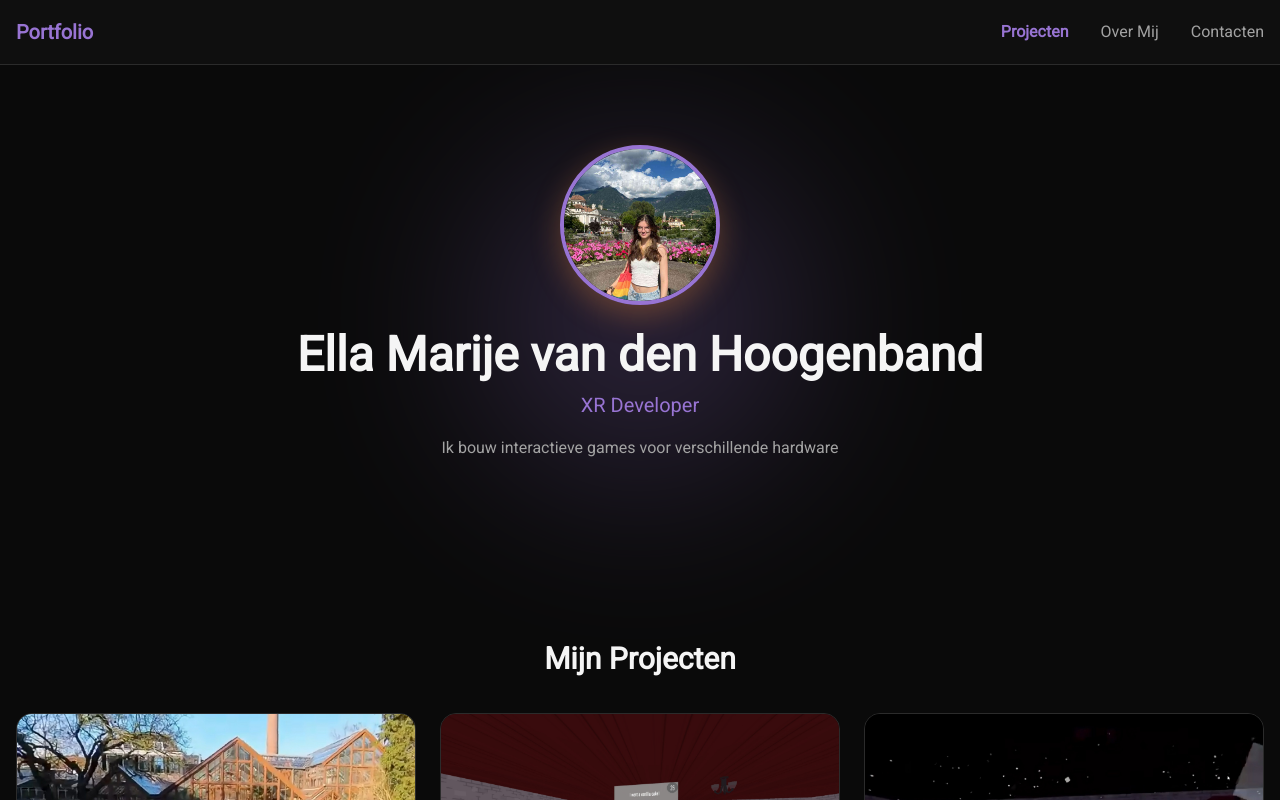
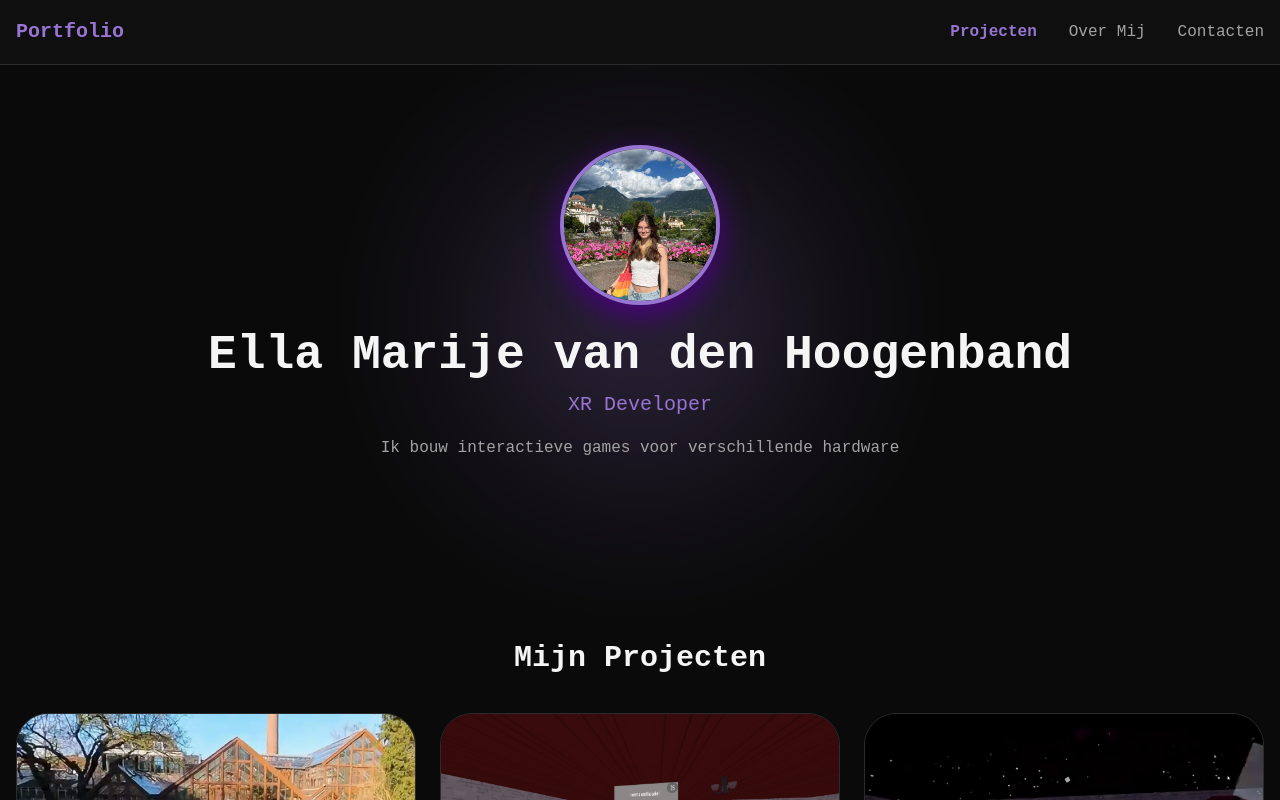
Before and after one commit to ellamvdh/Portfolio-website, a React (Vite) app: page / in a window 1280 px wide. Shown: the top 800 px of the page. Built offline with nearby package versions, Linux system fonts and the light colour scheme.

Commit message:
some styling issues fixed yay

```diff
--- a/src/index.css
+++ b/src/index.css
@@ -1,5 +1,6 @@
 @import url("https://fonts.googleapis.com/css2?family=Roboto&display=swap");
 @import "tailwindcss";
+@import url('https://fonts.googleapis.com/css2?family=VCR+OSD+Mono&family=Roboto+Mono:wght@300;400&display=swap');
 
 :root {
   --bg: #0a0a0a;
@@ -11,24 +12,34 @@
   --accent-text: #000000;
   --bordercolor: #2b2b2b;
 
+
   --overlay: rgba(0, 0, 0, 0.6);
   --overlay-hover: rgba(0, 0, 0, 0.8);
 
-  --radius-sm: 0.375rem;
-  --radius-md: 0.75rem;
-  --radius-lg: 1rem;
+  --radius-sm: 0rem;
+  --radius-md: 1rem;
+  --radius-lg: 2rem;
 
-  --shadow-sm: 0 1px 3px rgba(0, 0, 0, 0.3);
-  --shadow-md: 0 4px 12px rgba(0, 0, 0, 0.4);
-  --shadow-lg: 0 10px 30px rgba(251, 146, 60, 0.1);
+  --shadow-sm: 0 4px 12px rgba(11,15,25,0.06);
+  --shadow-md: 0 12px 30px rgba(11,15,25,0.12);
+  --shadow-lg: 0 30px 80px rgba(11,15,25,0.18);
 
-  --font-main: "Roboto", sans-serif;
+  /* --font-main: "Roboto", sans-serif;  */
+
+
 }
 
+
+
+h1, h2, h3 {
+  font-family: 'VCR OSD Mono', monospace;
+}
 body {
   background: var(--bg);
   color: var(--text);
-  font-family: var(--font-main);
+  /* font-family: var(--font-main); */
+  font-family: 'Roboto Mono', monospace;
+
 }
 
 .container {
@@ -154,15 +165,7 @@ body {
   align-items: center;
 }
 
-/* .hero-img {
-  width: 10rem;
-  height: 10rem;
-  border-radius: 50%;
-  object-fit: cover;
-  border: 4px solid var(--accent);
-  box-shadow: 0 10px 30px rgba(251, 146, 60, 0.3);
-  margin-bottom: 1.5rem;
-} */
+
  .hero-img {
   width: 10rem;   /* desktop size */
   height: 10rem;
@@ -170,7 +173,7 @@ body {
   border-radius: 50%;
   object-fit: cover;
   border: 4px solid var(--accent);
-  box-shadow: 0 10px 30px rgba(251, 146, 60, 0.3);
+  box-shadow: 0 10px 30px #4B0082;
   margin-bottom: 1.5rem;
 }
 
@@ -805,7 +808,7 @@ body {
 }
 
 /* Profile Column */
-.profile-card {
+/* .profile-card {
   background-color: var(--surface);
   border: 1px solid var(--bordercolor);
   border-radius: var(--radius-md);
@@ -813,32 +816,32 @@ body {
   display: flex;
   flex-direction: column;
   height: 100%;
-}
+} */
 
-.profile-image-wrapper {
+/* .profile-image-wrapper {
   position: relative;
   margin-bottom: 1.5rem;
-}
+} */
 
-.profile-image-glow {
+/* .profile-image-glow {
   position: absolute;
   inset: 0;
   background-color: var(--accent);
   border-radius: var(--radius-md);
   filter: blur(2rem);
   opacity: 0.2;
-}
+} */
 
-.profile-image {
+/* .profile-image {
   position: relative;
   width: 100%;
   aspect-ratio: 1 / 1;
   object-fit: cover;
   border-radius: var(--radius-md);
   border: 4px solid var(--accent);
-}
+} */
 
-.profile-info {
+/* .profile-info {
   text-align: center;
   margin-bottom: 1.5rem;
   flex-grow: 1;
@@ -852,9 +855,10 @@ body {
   font-weight: 700;
   color: var(--text);
   margin-bottom: 0.25rem;
-}
 
-.profile-role {
+} */
+
+/* .profile-role {
   color: var(--accent);
   font-weight: 500;
 }
@@ -871,11 +875,88 @@ body {
   font-weight: 600;
   text-decoration: none;
   transition: background-color 0.2s ease;
+
+}
+
+.profile-cv:hover {
+  background-color: var(--accent-hover);
+} */
+
+.profile-card {
+  background-color: var(--surface);
+  border: 1px solid var(--bordercolor);
+  border-radius: var(--radius-md);
+  padding: 1.5rem;
+  display: flex;
+  flex-direction: column;
+  height: 100%;
+}
+
+.profile-image-wrapper {
+  position: relative;
+  margin-bottom: 0; /* remove any space below image */
+}
+
+.profile-image-glow {
+  position: absolute;
+  inset: 0;
+  background-color: var(--accent);
+  border-radius: var(--radius-md);
+  filter: blur(2rem);
+  opacity: 0.2;
+  z-index: 0; /* make sure image is above glow */
+}
+
+.profile-image {
+  position: relative;
+  width: 100%;
+  aspect-ratio: 1 / 1;
+  object-fit: cover;
+  border-radius: var(--radius-md);
+  border: 4px solid var(--accent);
+  z-index: 1;
+}
+
+.profile-info {
+  text-align: center;
+  margin-top: 0.5rem; /* tiny gap under image */
+  margin-bottom: auto; /* push CV to bottom */
+  display: flex;
+  flex-direction: column;
+  align-items: center;
+}
+
+.profile-name {
+  font-size: 2rem;
+  font-weight: 700;
+  color: var(--text);
+  margin-bottom: 0.25rem;
+}
+
+.profile-role {
+  color: var(--accent);
+  font-weight: 500;
+}
+
+.profile-cv {
+  margin-top: 1.5rem; /* stays at bottom */
+  display: flex;
+  align-items: center;
+  justify-content: center;
+  gap: 0.5rem;
+  padding: 0.75rem 1rem;
+  background-color: var(--accent);
+  color: var(--accent-text);
+  border-radius: var(--radius-md);
+  font-weight: 600;
+  text-decoration: none;
+  transition: background-color 0.2s ease;
 }
 
 .profile-cv:hover {
   background-color: var(--accent-hover);
 }
+
 
 .icon {
   width: 1.25rem;
```
